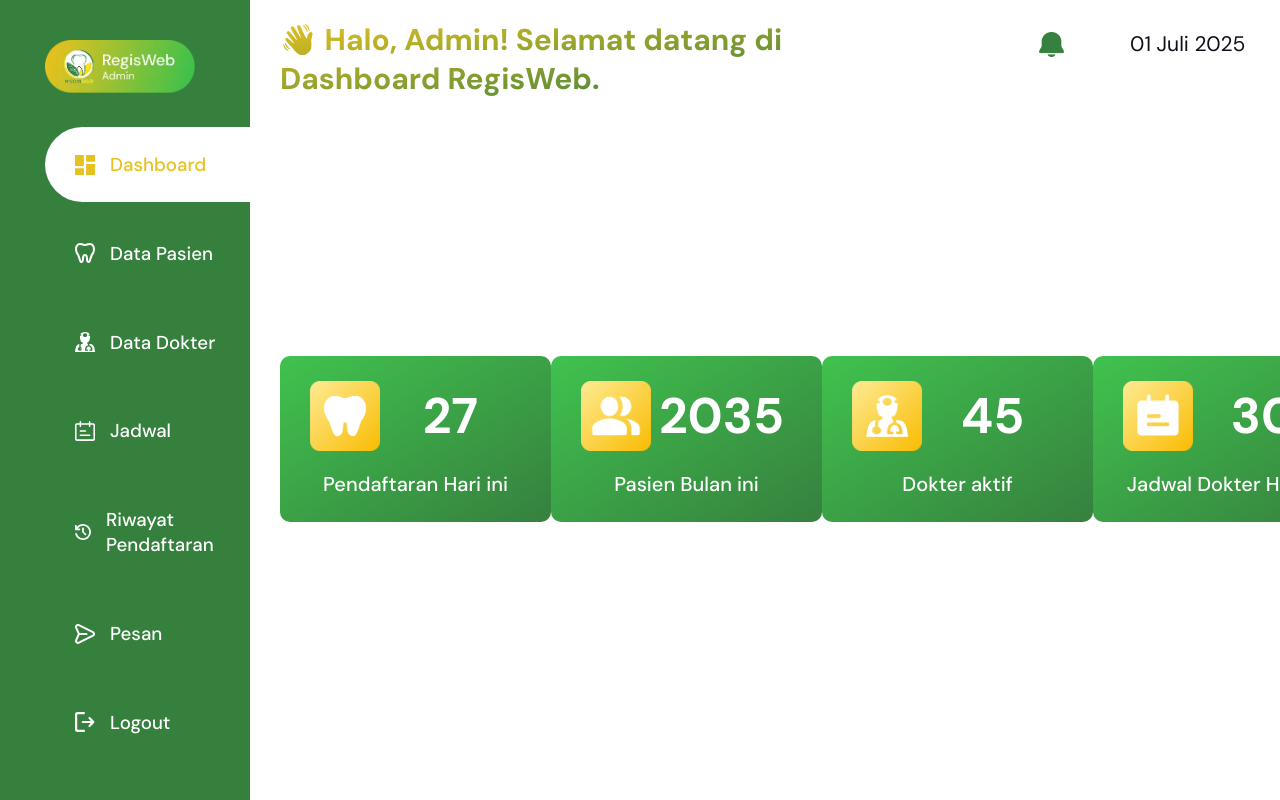
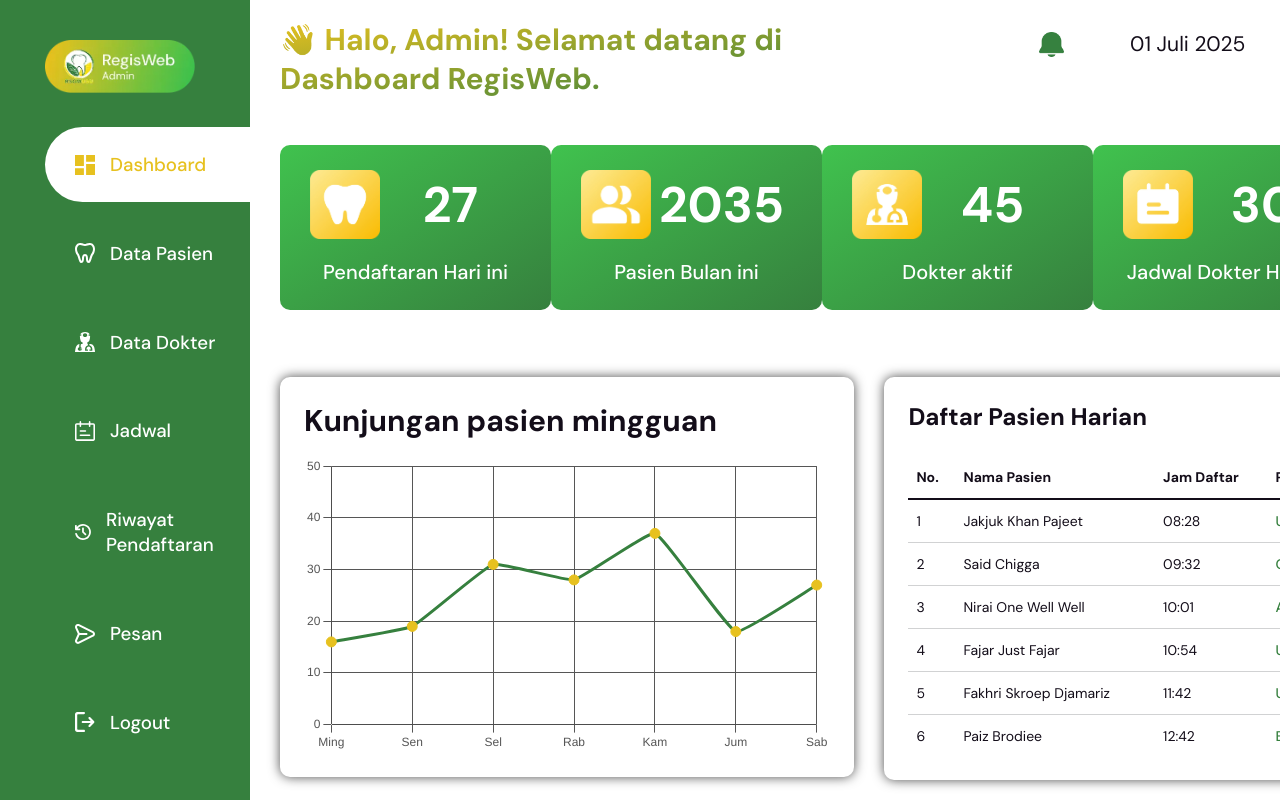
Before and after one commit to fajarahmadkurniadi/rsgm-patient-registration, a React (Vite) app: page /admin in a window 1280 px wide. Shown: the top 800 px of the page. Built offline with nearby package versions, Linux system fonts and the light colour scheme; sample sign-in values are in the browser's storage.

Commit message:
Adding DailyPatientList and Chart

```diff
--- a/package.json
+++ b/package.json
@@ -10,7 +10,9 @@
     "preview": "vite preview"
   },
   "dependencies": {
+    "chart.js": "^4.5.0",
     "react": "^19.1.0",
+    "react-chartjs-2": "^5.3.0",
     "react-dom": "^19.1.0",
     "react-router-dom": "^7.6.2"
   },
--- /dev/null
+++ b/src/components/admin/Clock.jsx
@@ -0,0 +1,39 @@
+import React, { useState, useEffect } from 'react';
+
+const Clock = () => {
+  const [currentDate, setCurrentDate] = useState('');
+  const [currentTime, setCurrentTime] = useState('');
+
+  useEffect(() => {
+    const updateDateTime = () => {
+      const now = new Date();
+
+      // Format tanggal: 03 Juli 2025
+      const options = { day: '2-digit', month: 'long', year: 'numeric' };
+      const formattedDate = now.toLocaleDateString('id-ID', options);
+
+      const formattedTime = now.toLocaleTimeString('id-ID', {
+        hour: '2-digit',
+        minute: '2-digit',
+        hour12: false,
+      });
+
+      setCurrentDate(formattedDate);
+      setCurrentTime(formattedTime);
+    };
+
+    updateDateTime(); // Panggil sekali saat awal
+    const interval = setInterval(updateDateTime, 1000); // Update setiap detik
+
+    return () => clearInterval(interval); // Bersihkan interval saat komponen dibongkar
+  }, []);
+
+  return (
+    <>
+      <p>{currentDate}</p>
+      <h5>{currentTime}</h5>
+    </>
+  );
+};
+
+export default Clock;
--- /dev/null
+++ b/src/components/admin/DailyPatientList.jsx
@@ -0,0 +1,49 @@
+import React from 'react';
+
+// Data dummy untuk daftar pasien, bisa diganti dari API nanti
+const dailyPatients = [
+  { id: 1, nama: 'Jakjuk Khan Pajeet', jam: '08:28', poli: 'Umum' },
+  { id: 2, nama: 'Said Chigga', jam: '09:32', poli: 'Gigi' },
+  { id: 3, nama: 'Nirai One Well Well', jam: '10:01', poli: 'Anak' },
+  { id: 4, nama: 'Fajar Just Fajar', jam: '10:54', poli: 'Umum' },
+  { id: 5, nama: 'Fakhri Skroep Djamariz', jam: '11:42', poli: 'Umum' },
+  { id: 6, nama: 'Paiz Brodiee', jam: '12:42', poli: 'Bedah' },
+  { id: 7, nama: 'Putri Aulia', jam: '13:05', poli: 'Anak' },
+];
+
+// Fungsi helper untuk memberikan class CSS berdasarkan nama Poli
+const getPoliClassName = (poli) => {
+  return `poli-${poli.toLowerCase().replace(/\s+/g, '-')}`;
+};
+
+const DailyPatientList = () => {
+  return (
+    <div className="patient-daily-container">
+      <h2>Daftar Pasien Harian</h2>
+      <div className="patient-daily-table-wrapper">
+        <table className="patient-daily-table">
+          <thead>
+            <tr>
+              <th>No.</th>
+              <th>Nama Pasien</th>
+              <th>Jam Daftar</th>
+              <th>Poli</th>
+            </tr>
+          </thead>
+          <tbody className="patient-daily-table-scnd">
+            {dailyPatients.map((patient) => (
+              <tr key={patient.id}>
+                <td>{patient.id}</td>
+                <td>{patient.nama}</td>
+                <td>{patient.jam}</td>
+                <td id='poli' className={getPoliClassName(patient.poli)}>{patient.poli}</td>
+              </tr>
+            ))}
+          </tbody>
+        </table>
+      </div>
+    </div>
+  );
+};
+
+export default DailyPatientList;
--- a/src/components/admin/Dashboard.jsx
+++ b/src/components/admin/Dashboard.jsx
@@ -1,55 +1,57 @@
-import React, { useEffect, useState } from 'react'
-import notificationImg from "../../assets/Dashboard/Notification Logo - Before.webp"
-import pendaftaranHariIniImg from "../../assets/Dashboard/Pendaftaran Hari ini - Dashboard.webp"
-import pasienBulanIniImg from "../../assets/Dashboard/Pasien Bulan ini - Dashboard.webp"
-import dokterAktifImg from "../../assets/Dashboard/Dokter Aktif - Dashboard.webp"
-import jadwalDokterHariIniImg from "../../assets/Dashboard/Jadwal Dokter Hari ini - Dashboard.webp"
+import React, { useState } from 'react';
+
+// Impor semua aset gambar yang dibutuhkan
+// (notificationAfterImg sudah tidak digunakan, tapi boleh tetap diimpor jika akan dipakai lagi nanti)
+import notificationImg from "../../assets/Dashboard/Notification Logo - Before.webp";
+import notificationAfterImg from "../../assets/Dashboard/Notification Logo - After.webp";
+import pendaftaranHariIniImg from "../../assets/Dashboard/Pendaftaran Hari ini - Dashboard.webp";
+import pasienBulanIniImg from "../../assets/Dashboard/Pasien Bulan ini - Dashboard.webp";
+import dokterAktifImg from "../../assets/Dashboard/Dokter Aktif - Dashboard.webp";
+import jadwalDokterHariIniImg from "../../assets/Dashboard/Jadwal Dokter Hari ini - Dashboard.webp";
+
+// Impor komponen-komponen child
+import WeeklyVisitChart from './WeeklyVisitChart';
+import Clock from './Clock';
+import DailyPatientList from './DailyPatientList';
 
 const Dashboard = () => {
-  const [currentDate, setCurrentDate] = useState('');
-  const [currentTime, setCurrentTime] = useState('');
+  // Hanya state untuk membuka/menutup overlay
+  const [isNotificationOpen, setIsNotificationOpen] = useState(false);
 
-  useEffect(() => {
-    const updateDateTime = () => {
-      const now = new Date();
-
-      // Format tanggal: 03 Juli 2025
-      const options = { day: '2-digit', month: 'long', year: 'numeric' };
-      const formattedDate = now.toLocaleDateString('id-ID', options);
-
-      // Format waktu: 12:47
-      const formattedTime = now.toLocaleTimeString('id-ID', {
-        hour: '2-digit',
-        minute: '2-digit',
-        hour12: false,
-      });
-
-      setCurrentDate(formattedDate);
-      setCurrentTime(formattedTime);
-    };
-
-    updateDateTime(); // panggil sekali saat awal
-
-    const interval = setInterval(updateDateTime, 1000); // update setiap detik
-
-    return () => clearInterval(interval); // bersihkan interval saat komponen di-unmount
-  }, []);
+  // Fungsi toggle sederhana
+  const toggleNotification = () => {
+    setIsNotificationOpen(!isNotificationOpen);
+  };
 
   return (
     <>
       <div id="dashboard">
+        {/* Bagian Header */}
         <div className="dashboard-header">
           <h1>👋 Halo, Admin! Selamat datang di <br /> Dashboard RegisWeb.</h1>
           <div className="dashboard-header-components">
-            <img src={notificationImg} alt="Notifikasi" />
-            <p>{currentDate}</p>
-            <h5>{currentTime}</h5>
+            {/* Gambar sekarang statis dan hanya memiliki fungsi onClick */}
+            <img
+              src={notificationImg}
+              alt="Notifikasi"
+              onClick={toggleNotification}
+            />
+            <Clock />
+
+            {/* Tampilkan overlay notifikasi jika 'isNotificationOpen' true */}
+            {isNotificationOpen && (
+              <div className="notification-overlay">
+                <p>Belum ada aktivitas hari ini</p>
+              </div>
+            )}
           </div>
         </div>
+
+        {/* Bagian Kartu Statistik */}
         <div className="dashboard-jumlah-keterangan">
           <div className="dashboard-jumlah-keterangan-core">
             <div className="dashboard-jumlah-keterangan-core-patient">
-                <img src={pendaftaranHariIniImg} />
+                <img src={pendaftaranHariIniImg} alt="Pendaftaran Hari Ini" />
               <div className="dashboard-jumlah-keterangan-core-patient-number">
                 <h2>27</h2>
               </div>
@@ -58,7 +60,7 @@ const Dashboard = () => {
           </div>
           <div className="dashboard-jumlah-keterangan-core">
             <div className="dashboard-jumlah-keterangan-core-patient">
-                <img src={pasienBulanIniImg} />
+                <img src={pasienBulanIniImg} alt="Pasien Bulan Ini" />
               <div className="dashboard-jumlah-keterangan-core-patient-number">
                 <h2>2035</h2>
               </div>
@@ -67,7 +69,7 @@ const Dashboard = () => {
           </div>
           <div className="dashboard-jumlah-keterangan-core">
             <div className="dashboard-jumlah-keterangan-core-patient">
-                <img src={dokterAktifImg} />
+                <img src={dokterAktifImg} alt="Dokter Aktif" />
               <div className="dashboard-jumlah-keterangan-core-patient-number">
                 <h2>45</h2>
               </div>
@@ -76,7 +78,7 @@ const Dashboard = () => {
           </div>
           <div className="dashboard-jumlah-keterangan-core">
             <div className="dashboard-jumlah-keterangan-core-patient">
-                <img src={jadwalDokterHariIniImg} />
+                <img src={jadwalDokterHariIniImg} alt="Jadwal Dokter Hari Ini" />
               <div className="dashboard-jumlah-keterangan-core-patient-number">
                 <h2>30</h2>
               </div>
@@ -84,13 +86,21 @@ const Dashboard = () => {
             <p>Jadwal Dokter Hari ini</p>
           </div>
         </div>
+
+        {/* Bagian Konten Utama (Grafik dan Daftar Pasien) */}
         <div className="dashboard-list">
-          <div className="dashboard-list-graphic"></div>
-          <div className="dashboard-list-patient-daily"></div>
+          <div className="dashboard-list-graphic">
+            <h2>Kunjungan pasien mingguan</h2>
+            <WeeklyVisitChart />
+          </div>
+
+          <div className="dashboard-list-patient-daily">
+            <DailyPatientList />
+          </div>
         </div>
       </div>
     </>
-  )
-}
+  );
+};
 
-export default Dashboard
+export default Dashboard;
--- /dev/null
+++ b/src/components/admin/WeeklyVisitChart.jsx
@@ -0,0 +1,72 @@
+import React from 'react';
+import { Line } from 'react-chartjs-2';
+import {
+  Chart as ChartJS,
+  CategoryScale,
+  LinearScale,
+  PointElement,
+  LineElement,
+  Title,
+  Tooltip,
+  Legend,
+} from 'chart.js';
+
+ChartJS.register(
+  CategoryScale,
+  LinearScale,
+  PointElement,
+  LineElement,
+  Title,
+  Tooltip,
+  Legend
+);
+
+const WeeklyVisitChart = () => {
+  const data = {
+    labels: ['Ming', 'Sen', 'Sel', 'Rab', 'Kam', 'Jum', 'Sab'],
+    datasets: [
+      {
+        label: 'Kunjungan Pasien',
+        data: [16, 19, 31, 28, 37, 18, 27],
+        borderColor: '#36803E',
+        backgroundColor: 'rgba(46, 96, 52, 0.2)',
+        pointBackgroundColor: '#E7C11F',
+        pointBorderColor: '#E7C11F',
+        pointRadius: 5,
+        pointHoverRadius: 7,
+        tension: 0.1,
+        fill: true,
+      },
+    ],
+  };
+
+  const options = {
+    responsive: true,
+    maintainAspectRatio: false, // Ini sudah benar
+    plugins: {
+      legend: { display: false },
+      title: { display: false },
+    },
+    scales: {
+      y: {
+        beginAtZero: true,
+        max: 50,
+        ticks: { stepSize: 10, color: 'rgba(86, 86, 86, 1)' },
+        grid: { color: 'rgba(86, 86, 86, 1)' },
+      },
+      x: {
+        ticks: { color: 'rgba(86, 86, 86, 1)' },
+        grid: { color: 'rgba(86, 86, 86, 1)' },
+      },
+    },
+  };
+
+  // KUNCI PERBAIKAN: Bungkus <Line> dengan div ini
+  return (
+    <div className="chart-wrapper">
+      <Line options={options} data={data} />
+    </div>
+  );
+};
+
+export default WeeklyVisitChart;
--- a/src/styles/admin.css
+++ b/src/styles/admin.css
@@ -144,22 +144,40 @@
   background: linear-gradient(to bottom right, var(--warna-sekunder), var(--warna-primer));
   background-clip: text;
   color: transparent;
+  animation: fadeInLeft 1s ease-in-out;
 }
 
 .dashboard-header-components {
+  position: relative;
   display: flex;
   margin-top: 10px;
-  /* background-color: firebrick; */
   width: 30%;
   height: fit-content;
   align-items: center;
   justify-content: space-between;
+  animation: fadeInUp 1s ease-in-out;
 }
 
 .dashboard-header-components img {
   width: 25px;
   height: fit-content;
   transition: 0.3s;
+}
+
+.notification-overlay {
+  position: absolute;
+  top: 120%;
+  right: 0;
+  width: 300px;
+  background-color: #FFFFFF;
+  border-radius: 10px;
+  box-shadow: 0 4px 16px rgba(0, 0, 0, 0.15);
+  border: 1px solid #EAEAEA;
+  padding: 1.5rem;
+  z-index: 10;
+  animation: fadeIn 0.3s ease-in-out;
+  text-align: center;
+  color: var(--warna-tersier);
 }
 
 .dashboard-header-components img:hover {
@@ -179,6 +197,7 @@
   display: flex;
   width: 100%;
   justify-content: space-between;
+  animation: fadeInDown 1s ease-in-out;
 }
 
 .dashboard-jumlah-keterangan-core {
@@ -223,6 +242,114 @@
 
 .dashboard-list {
   display: flex;
+  gap: 30px;
+  /* flex: 1; ------- Biarkan flex-grow agar mengisi ruang yang tersedia ------- */
+  min-height: 0; /* Trik untuk flexbox agar tidak overflow di beberapa browser */
+  margin-top: 20px;
+  justify-content: space-between;
+  animation: fadeIn 0.5s ease-in-out;
+}
+
+.dashboard-list-graphic {
+  background-color: #FFFFFF;
+  padding: 1.5rem; /* Sedikit mengurangi padding */
+  border-radius: 10px;
+  width: 60%;
+  height: 400px;
+  display: flex;
+  flex-direction: column;
+  box-shadow: 0 0 12px rgba(0, 0, 0, 0.7);
+}
+
+.dashboard-list-graphic h2 {
+  color: var(--warna-tersier);
+  font-size: 30px;
+  margin-top: 0;
+  margin-bottom: 1rem; /* Mengurangi margin bawah */
+  font-weight: 600;
+  text-align: left;
+  flex-shrink: 0; /* Mencegah judul agar tidak menyusut */
+}
+
+.chart-wrapper {
+  position: relative; /* Wajib, agar canvas bisa di-contain */
+  flex: 1; /* Mengisi sisa ruang di dalam .dashboard-list-graphic */
+  min-height: 0; /* Trik untuk flexbox */
+}
+
+.dashboard-list-patient-daily {
+  display: flex; /* Menggunakan flexbox untuk layout */
+  flex-direction: column; /* Konten diatur vertikal */
+  box-shadow: 0 0 12px rgba(0, 0, 0, 0.7);
+  padding: 1.5rem;
+  border-radius: 10px;
+  width: 50%;
+}
+
+.patient-daily-container {
+  display: flex;
+  flex-direction: column;
+  height: 100%; /* Memastikan container mengisi parent */
+}
+
+.patient-daily-container h2 {
+  color: var(--warna-tersier);
+  font-size: 24px;
+  font-weight: 600;
+  text-align: left;
+  margin-bottom: 1.5rem;
+}
+
+/* Wrapper untuk tabel agar bisa di-scroll */
+.patient-daily-table-wrapper {
+  overflow-y: auto; /* Aktifkan scroll vertikal jika konten meluap */
+  /* flex-grow: 1; */
+  max-height: 300px;
+}
+
+/* Mengatur scrollbar agar lebih minimalis (opsional) */
+.patient-daily-table-wrapper::-webkit-scrollbar {
+  width: 5px;
+}
+.patient-daily-table-wrapper::-webkit-scrollbar-thumb {
+  background-color: #D1D2D3;
+  border-radius: 10px;
+}
+
+.patient-daily-table {
+  width: 100%;
+  border-collapse: collapse;
+}
+
+.patient-daily-table th, .patient-daily-table td {
+  padding: 12px 8px;
+  text-align: left;
+  font-size: 14px;
+  color: var(--warna-tersier);
+}
+
+.patient-daily-table th {
+  font-weight: 700;
+  border-bottom: 2px solid var(--warna-tersier);
+}
+
+.patient-daily-table tbody tr {
+  border-bottom: 1px solid #D1D2D3;
+}
+
+/* .patient-daily-table tbody tr:last-child {
+  border-bottom: none;
+} */
+
+.patient-daily-table td#poli {
+  border-right: none;
+  border-left: none;
+  padding: 12px 8px;
+}
+
+.poli-umum, .poli-gigi, .poli-anak, .poli-bedah {
+  color: var(--warna-primer); /* Warna hijau */
+  font-weight: 500;
 }
 
 
```
Also changed, not shown: 1 other file (tests, documents, lock files or other folders).
